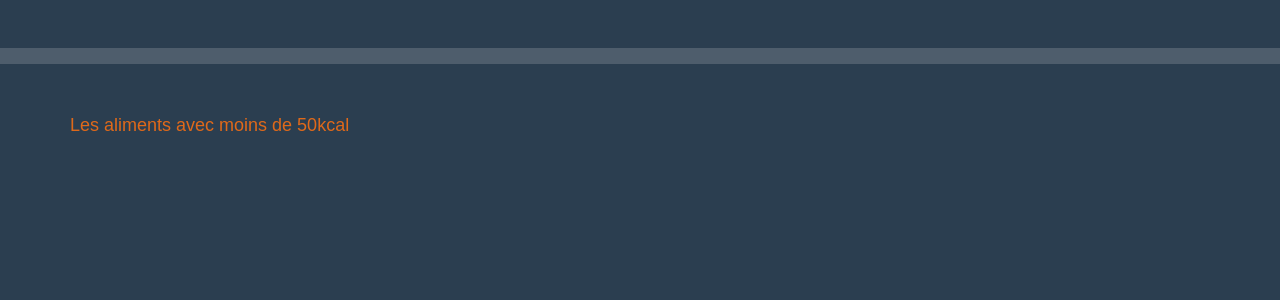
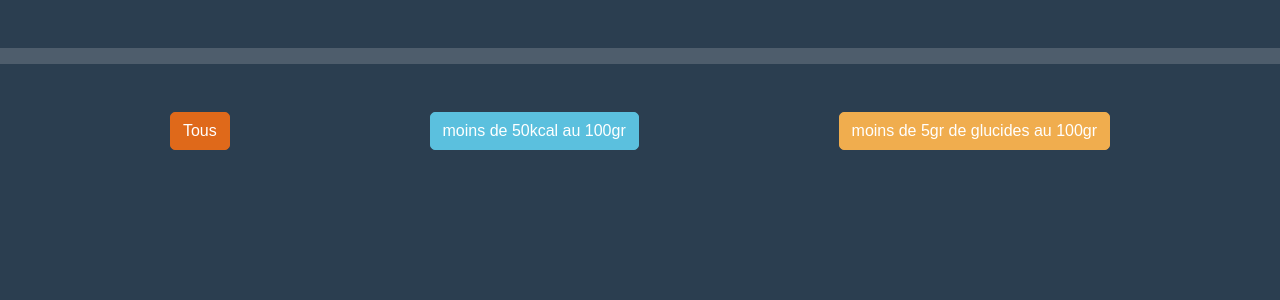
Before and after one commit to Estelle-Rose/myFirstSymfony, a Symfony app: template templates/aliment/aliments.html.twig in a window 1280 px wide. Shown: the part 48-348 px from the top of the page. Run offline with Twig, Linux system fonts and the light colour scheme; the template is opened without the code that fills it, so the values that code supplies are empty; some libraries are stand-ins or nearby versions.

Commit message:
ajout des filtres sur les aliments avec requête spécifique en bdd

```diff
--- a/src/DataFixtures/AlimentFixtures.php
+++ b/src/DataFixtures/AlimentFixtures.php
@@ -48,7 +48,7 @@ class AlimentFixtures extends Fixture
             ->setCalories(52)
             ->setImage("legumes/pomme.png")
             ->setProteines(0.25)
-            ->setGlucides(11.6)
+            ->setGlucides(14)
             ->setLipides(0.25);
         $manager->persist($a4);
 
--- a/src/Repository/AlimentRepository.php
+++ b/src/Repository/AlimentRepository.php
@@ -19,11 +19,11 @@ class AlimentRepository extends ServiceEntityRepository
         parent::__construct($registry, Aliment::class);
     }
 
-    public function findByCaloriesNb($calorie)
+    public function filterByEnergyValue($property, $sign, $value)
     {
         return $this->createQueryBuilder('a')
-            ->andWhere('a.calories < :val')
-            ->setParameter('val', $calorie)
+            ->andWhere('a.'. $property .' '. $sign .' :val')
+            ->setParameter('val', $value)
             ->getQuery()
             ->getResult()
         ;
--- a/templates/aliment/aliments.html.twig
+++ b/templates/aliment/aliments.html.twig
@@ -9,15 +9,24 @@
     .example-wrapper code { background: #F5F5F5; padding: 2px 6px; }
     .divider {
         width: 70%;
-
+    }
+    .btn {
+        border-radius: 5px !important;
     }
 </style>
 
 <div class="example-wrapper">
-    <a href="{{path('low-calories', {'calorie': 50})}}"> Les aliments avec moins de 50kcal</a>
+    <div class="row">
+        <div class="col-12 mx-auto text-center  d-flex  mb-3">
+
+             <a href="{{path('aliments')}}" class=" btn btn-primary mx-auto"> Tous</a>
+             <a href="{{path('low-calories', {'calorie': 50})}}" class=" btn btn-info mx-auto">  moins de 50kcal au 100gr</a>
+             <a href="{{path('low-glucids', {'glucide': 5})}}" class="btn btn-warning mx-auto">  moins de 5gr de glucides au 100gr</a>
+        </div>
+    </div>
    <div class="row">
        {% for aliment in aliments %}
-    <div class="col-12 col-sm-6 col-md-4 col-lg-3">
+    <div class="col-12 col-sm-6 col-md-4 col-lg-3 mx-auto">
         <div class="card border-info mb-3 mx-auto" style="max-width: 20rem;">
             <div class="card-body bg-white mb-2 d-flex justify-content-center">
                 <img src="{{ asset('images/'~aliment.image)}}" alt="" style="max-width:120px;" class="img-fluid ">
```
Also changed, not shown: src/Controller/AlimentController.php (+12 -2 lines).
